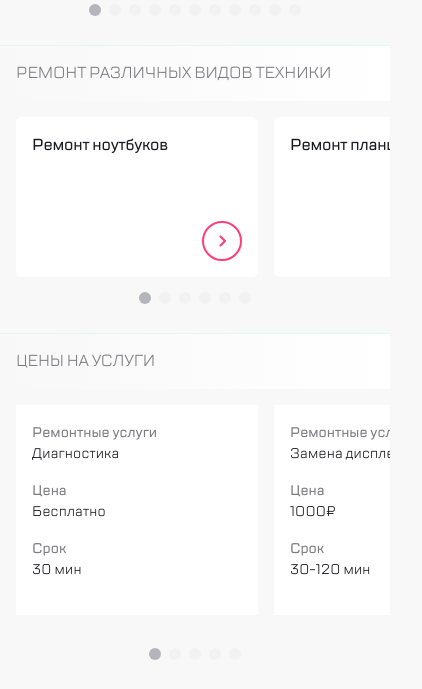
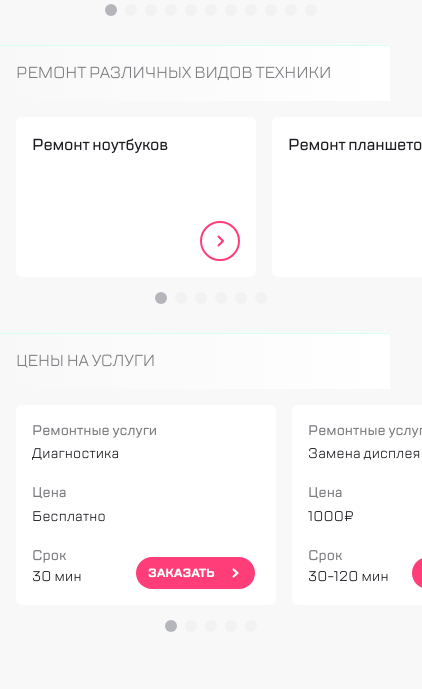
Before and after one commit to CH-Vitalij/b-1.6, a website built with webpack: page src/index.html in a window 390 px wide. Shown: the part 785-1474 px from the top of the page, 422 px wide, since content can reach past the window. After the commit the page ends 1446 px from the top, so only its background shows below. Built offline with nearby package versions, Linux system fonts and the light colour scheme.

Commit message:
подправил слайдеры

```diff
--- a/src/index.html
+++ b/src/index.html
@@ -508,6 +508,7 @@
                       <td class="table__data">30 мин</td>
                     </tr>
                   </table>
+                  <button class="prices__btn btn">ЗАКАЗАТЬ</button>
                 </div>
               </div>
               <div class="prices__slide swiper-slide">
@@ -532,6 +533,7 @@
                       <td class="table__data">30-120 мин</td>
                     </tr>
                   </table>
+                  <button class="prices__btn btn">ЗАКАЗАТЬ</button>
                 </div>
               </div>
               <div class="prices__slide swiper-slide">
@@ -558,6 +560,7 @@
                       <td class="table__data">30-120 мин</td>
                     </tr>
                   </table>
+                  <button class="prices__btn btn">ЗАКАЗАТЬ</button>
                 </div>
               </div>
               <div class="prices__slide swiper-slide">
@@ -584,6 +587,7 @@
                       <td class="table__data">30-120 мин</td>
                     </tr>
                   </table>
+                  <button class="prices__btn btn">ЗАКАЗАТЬ</button>
                 </div>
               </div>
               <div class="prices__slide swiper-slide">
@@ -610,6 +614,7 @@
                       <td class="table__data">30-120 мин</td>
                     </tr>
                   </table>
+                  <button class="prices__btn btn">ЗАКАЗАТЬ</button>
                 </div>
               </div>
             </div>
--- a/src/scss/modules/brand.scss
+++ b/src/scss/modules/brand.scss
@@ -1,4 +1,8 @@
 .brand {
+  &__slide {
+    width: 240px !important;
+  }
+
   &__header {
     margin-bottom: 16px;
 
--- a/src/scss/modules/devices.scss
+++ b/src/scss/modules/devices.scss
@@ -1,4 +1,8 @@
 .devices {
+  &__slide {
+    width: 240px !important;
+  }
+
   &__header {
     margin-bottom: 16px;
 
--- a/src/scss/modules/prices.scss
+++ b/src/scss/modules/prices.scss
@@ -1,4 +1,8 @@
 .prices {
+  &__slide {
+    width: 260px !important;
+  }
+
   &__header {
     margin-bottom: 16px;
 
@@ -21,11 +25,38 @@
   }
 
   &__item {
+    position: relative;
+    border-radius: 6px;
     background-color: $color-default;
   }
 
   &__table {
     padding: 16px;
+  }
+
+  &__btn {
+    padding: 4px 12px 4px 12px;
+    position: absolute;
+    transform: translate(120px, -48px);
+    width: 119px;
+    height: 32px;
+    color: $color-default;
+    background-color: $color-pink;
+    border-radius: 16px;
+    font-weight: bold;
+    font-size: $font-size_xs;
+    line-height: $line-height_md;
+    letter-spacing: -0.15px;
+    text-align: left;
+
+    &::after {
+      content: '';
+      position: absolute;
+      transform: translateX(8px);
+      width: 24px;
+      height: 24px;
+      background-image: url('../img/arrow_2.svg');
+    }
   }
 
   &__collapse {
--- a/src/scss/modules/upper-menu.scss
+++ b/src/scss/modules/upper-menu.scss
@@ -11,6 +11,7 @@
   }
 
   &__burger {
+    padding: 0;
     background-image: url('../img/burger.png');
     background-size: cover;
   }
@@ -20,16 +21,19 @@
   }
 
   &__call {
+    padding: 0;
     background-image: url('../img/call.png');
     background-size: cover;
   }
 
   &__chat {
+    padding: 0;
     background-image: url('../img/chat.png');
     background-size: cover;
   }
 
   &__profile {
+    padding: 0;
     background-image: url('../img/profile.png');
     background-size: cover;
   }
@@ -42,11 +46,13 @@
   }
 
   &__repair {
+    padding: 0;
     background-image: url('../img/repair.png');
     background-size: cover;
   }
 
   &__check-status {
+    padding: 0;
     background-image: url('../img/check-status.png');
     background-size: cover;
   }
--- a/src/scss/style.scss
+++ b/src/scss/style.scss
@@ -5,6 +5,14 @@
 @import './utils/global.scss';
 
 @import './loyout/header.scss';
+@import './loyout/body.scss';
+
+@import './ui/btn.scss';
+@import './ui/title.scss';
+@import './ui/read-more.scss';
+@import './ui/label.scss';
+@import './ui/swiper.scss';
+@import './ui/table.scss';
 
 @import './modules/upper-menu.scss';
 @import './modules/slide-menu.scss';
@@ -13,12 +21,3 @@
 @import './modules/collapse.scss';
 @import './modules/devices.scss';
 @import './modules/prices.scss';
-
-@import './ui/btn.scss';
-@import './ui/title.scss';
-@import './ui/read-more.scss';
-@import './ui/label.scss';
-@import './ui/swiper.scss';
-@import './ui/table.scss';
-
-@import './body/body.scss';
--- a/src/scss/ui/btn.scss
+++ b/src/scss/ui/btn.scss
@@ -1,5 +1,4 @@
 .btn {
-  padding: 0;
   width: 40px;
   height: 40px;
   border-radius: 50%;
--- a/src/scss/ui/swiper.scss
+++ b/src/scss/ui/swiper.scss
@@ -1,4 +1,5 @@
 .swiper.swiper_mode_primary {
+  width: 100%;
   padding: 0 16px 32px 16px;
 
   @media (min-width: 768px) {
--- a/src/scss/ui/table.scss
+++ b/src/scss/ui/table.scss
@@ -1,5 +1,10 @@
 .table {
-  border-spacing: 0 4px;
+  border-spacing: 0;
+  height: 200px;
+
+  &__row:last-child &__data {
+    padding-bottom: 0;
+  }
 
   &__header {
     padding: 0;
--- a/src/scss/utils/vars.scss
+++ b/src/scss/utils/vars.scss
@@ -14,6 +14,7 @@ $color-text: #1b1c21;
 $color-page: #f8f8f8;
 $color-default: #ffffff;
 $color-grey: #7e7e82;
+$color-pink: #ff3e79;
 
 // Shadow color
 $color-shadow: #d9fff5;
@@ -26,6 +27,7 @@ $color-bullet: #dddddd;
 $color-bullet_active: #b5b6bc;
 
 // font-size
+$font-size_xs: 12px;
 $font-size: 14px;
 $font-size_sm: 16px;
 $font-size_lg: 28px;
```
Also changed, not shown: src/img/arrow_2.svg (added), src/scss/loyout/body.scss (renamed from src/scss/body/body.scss).
